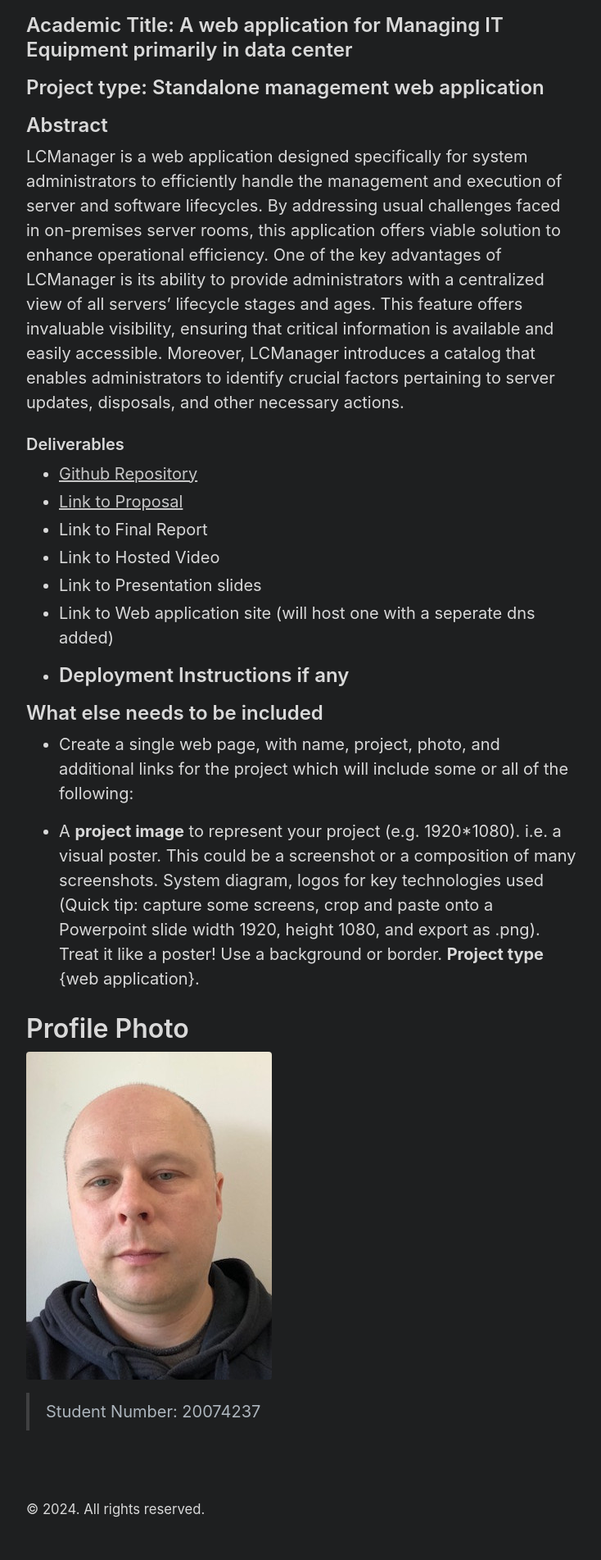
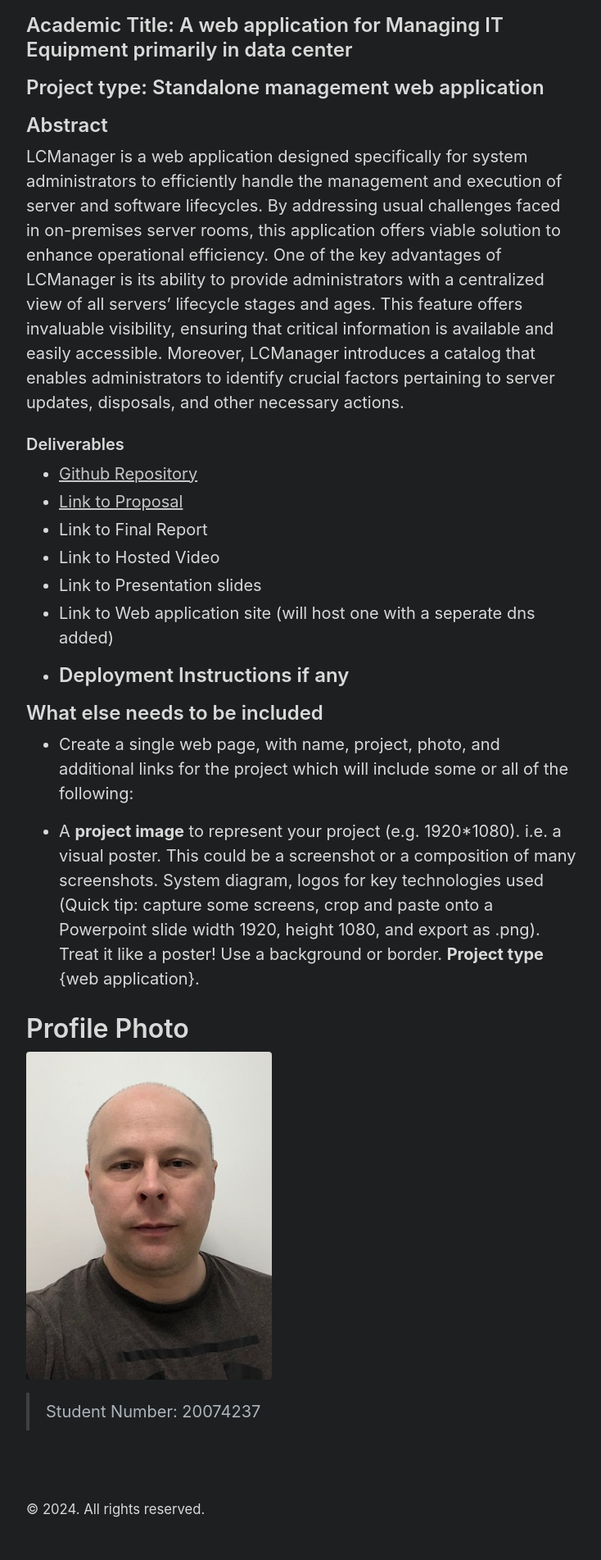
Before and after one commit to csibman27/csibman27.github.io, a Jekyll site: the page built from _posts/2024-02-06-introduction.md, in a window 1280 px wide. Shown: the part 764-2667 px from the top of the page at 82% size, without its empty margins (272-1006 px from the left). Built offline with Jekyll 4.4.1, drawn with Linux system fonts in a browser that asks for light colours.

Commit message:
change structure6

```diff
--- a/_posts/2024-02-06-introduction.md
+++ b/_posts/2024-02-06-introduction.md
@@ -11,6 +11,7 @@ title: Tibor Molnar
 
 
 ## Project type: Standalone management web application
+
 
 
 ## Abstract
@@ -36,6 +37,6 @@ LCManager is a web application designed specifically for system administrators t
 **Project type** {web application}.
 
 # Profile Photo
-![](/assets/img/tmolnar_pic.jpg)
+![](/assets/img/tmolnar2_pic.png)
 
 >  Student Number: 20074237
```
Also changed, not shown: assets/img/tmolnar2_pic.png (added).
